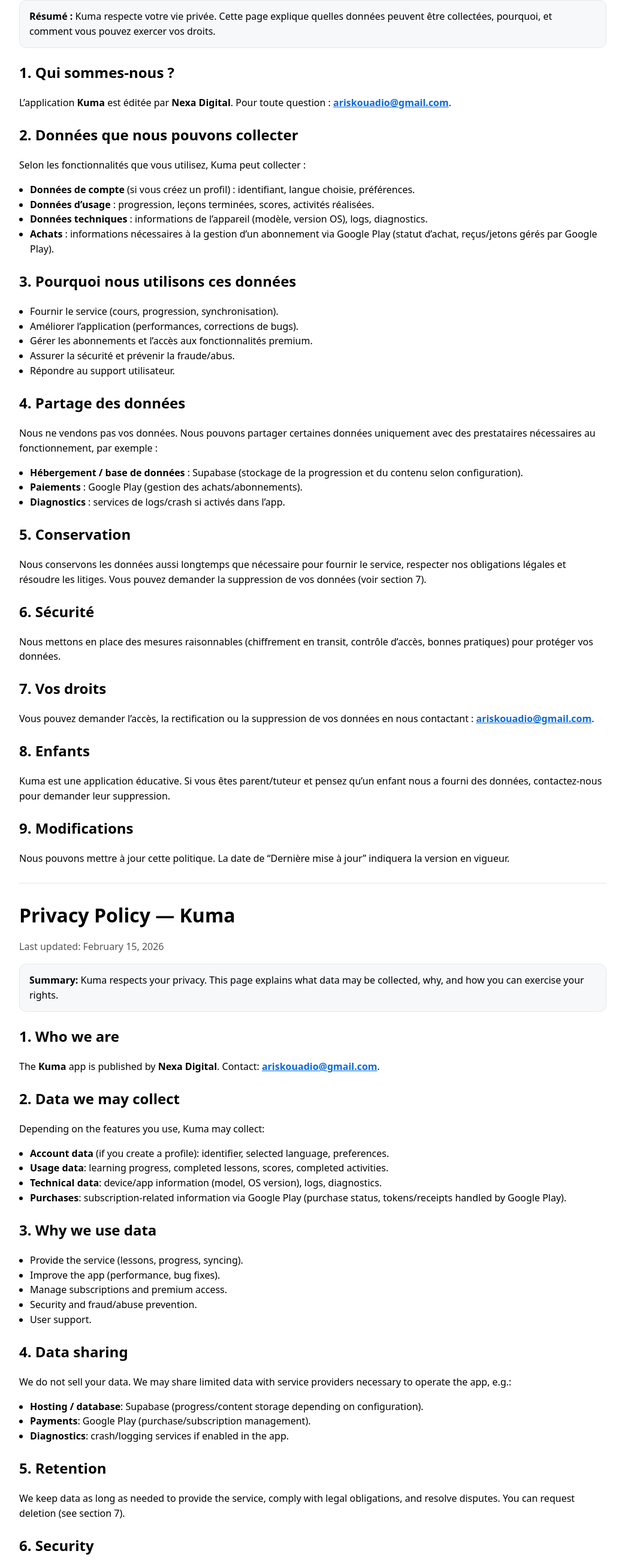
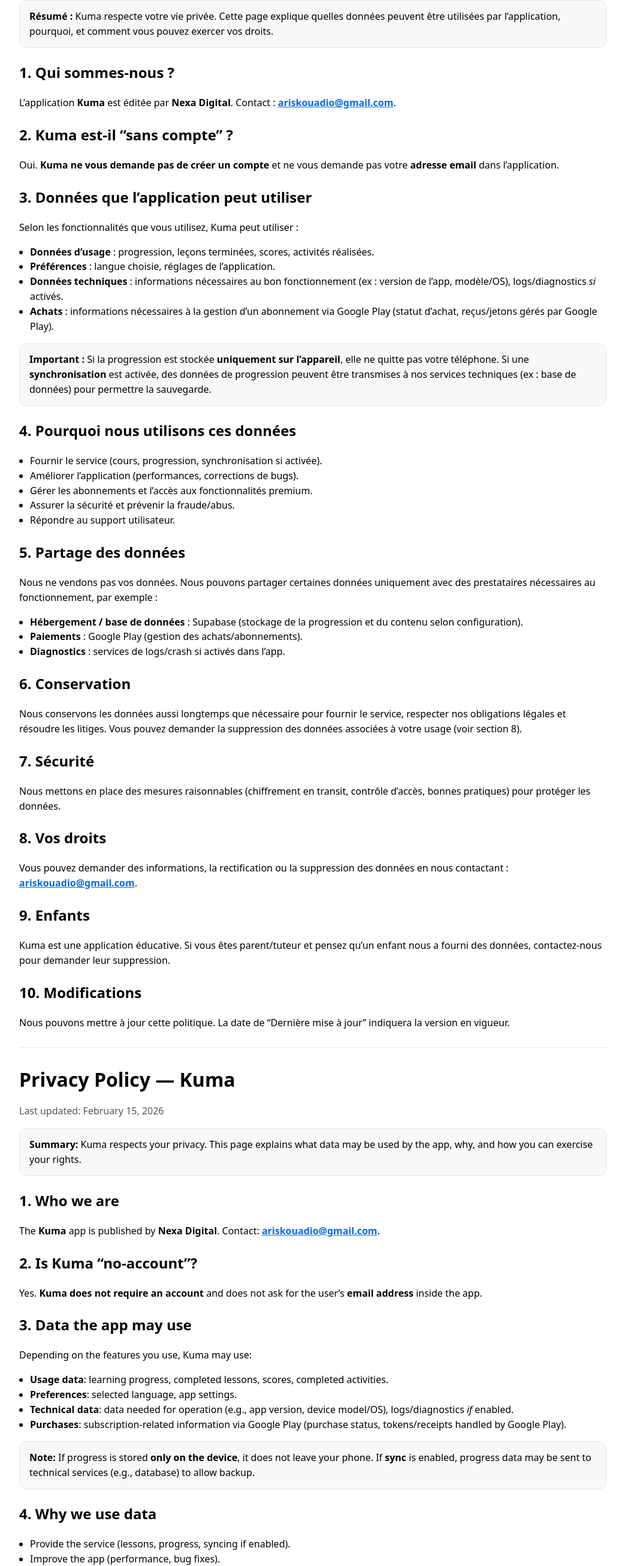
Before and after one commit to steedo1/steedo1.github.io, a plain HTML site: page kuma/politique-confidentialite/index.html in a window 1280 px wide. Shown: the part 146-2757 px from the top of the page at 60% size, without its empty margins (118-1161 px from the left). Drawn offline with Linux system fonts and the light colour scheme.

Commit message:
Update privacy policy language and structure

```diff
--- a/kuma/politique-confidentialite/index.html
+++ b/kuma/politique-confidentialite/index.html
@@ -15,6 +15,7 @@
     ul{padding-left:18px}
     a{color:#0969da}
     .contact{white-space:nowrap}
+    code{background:#f6f8fa;padding:2px 6px;border-radius:6px}
   </style>
 </head>
 <body>
@@ -22,36 +23,47 @@
   <p class="muted">Dernière mise à jour : 15 février 2026</p>
 
   <div class="box">
-    <strong>Résumé :</strong> Kuma respecte votre vie privée. Cette page explique quelles données peuvent être
-    collectées, pourquoi, et comment vous pouvez exercer vos droits.
+    <strong>Résumé :</strong> Kuma respecte votre vie privée. Cette page explique quelles données peuvent être utilisées
+    par l’application, pourquoi, et comment vous pouvez exercer vos droits.
   </div>
 
   <h2>1. Qui sommes-nous ?</h2>
   <p>
     L’application <strong>Kuma</strong> est éditée par <strong>Nexa Digital</strong>.
-    Pour toute question :
+    Contact :
     <strong class="contact"><a href="mailto:ariskouadio@gmail.com">ariskouadio@gmail.com</a></strong>.
   </p>
 
-  <h2>2. Données que nous pouvons collecter</h2>
-  <p>Selon les fonctionnalités que vous utilisez, Kuma peut collecter :</p>
+  <h2>2. Kuma est-il “sans compte” ?</h2>
+  <p>
+    Oui. <strong>Kuma ne vous demande pas de créer un compte</strong> et ne vous demande pas votre <strong>adresse email</strong>
+    dans l’application.
+  </p>
+
+  <h2>3. Données que l’application peut utiliser</h2>
+  <p>Selon les fonctionnalités que vous utilisez, Kuma peut utiliser :</p>
   <ul>
-    <li><strong>Données de compte</strong> (si vous créez un profil) : identifiant, langue choisie, préférences.</li>
     <li><strong>Données d’usage</strong> : progression, leçons terminées, scores, activités réalisées.</li>
-    <li><strong>Données techniques</strong> : informations de l’appareil (modèle, version OS), logs, diagnostics.</li>
+    <li><strong>Préférences</strong> : langue choisie, réglages de l’application.</li>
+    <li><strong>Données techniques</strong> : informations nécessaires au bon fonctionnement (ex : version de l’app, modèle/OS), logs/diagnostics <em>si</em> activés.</li>
     <li><strong>Achats</strong> : informations nécessaires à la gestion d’un abonnement via Google Play (statut d’achat, reçus/jetons gérés par Google Play).</li>
   </ul>
 
-  <h2>3. Pourquoi nous utilisons ces données</h2>
+  <div class="box">
+    <strong>Important :</strong> Si la progression est stockée <strong>uniquement sur l’appareil</strong>, elle ne quitte pas votre téléphone.
+    Si une <strong>synchronisation</strong> est activée, des données de progression peuvent être transmises à nos services techniques (ex : base de données) pour permettre la sauvegarde.
+  </div>
+
+  <h2>4. Pourquoi nous utilisons ces données</h2>
   <ul>
-    <li>Fournir le service (cours, progression, synchronisation).</li>
+    <li>Fournir le service (cours, progression, synchronisation si activée).</li>
     <li>Améliorer l’application (performances, corrections de bugs).</li>
     <li>Gérer les abonnements et l’accès aux fonctionnalités premium.</li>
     <li>Assurer la sécurité et prévenir la fraude/abus.</li>
     <li>Répondre au support utilisateur.</li>
   </ul>
 
-  <h2>4. Partage des données</h2>
+  <h2>5. Partage des données</h2>
   <p>
     Nous ne vendons pas vos données. Nous pouvons partager certaines données uniquement avec des prestataires
     nécessaires au fonctionnement, par exemple :
@@ -62,31 +74,31 @@
     <li><strong>Diagnostics</strong> : services de logs/crash si activés dans l’app.</li>
   </ul>
 
-  <h2>5. Conservation</h2>
+  <h2>6. Conservation</h2>
   <p>
     Nous conservons les données aussi longtemps que nécessaire pour fournir le service, respecter nos obligations
-    légales et résoudre les litiges. Vous pouvez demander la suppression de vos données (voir section 7).
+    légales et résoudre les litiges. Vous pouvez demander la suppression des données associées à votre usage (voir section 8).
   </p>
 
-  <h2>6. Sécurité</h2>
+  <h2>7. Sécurité</h2>
   <p>
     Nous mettons en place des mesures raisonnables (chiffrement en transit, contrôle d’accès, bonnes pratiques)
-    pour protéger vos données.
+    pour protéger les données.
   </p>
 
-  <h2>7. Vos droits</h2>
+  <h2>8. Vos droits</h2>
   <p>
-    Vous pouvez demander l’accès, la rectification ou la suppression de vos données en nous contactant :
+    Vous pouvez demander des informations, la rectification ou la suppression des données en nous contactant :
     <strong class="contact"><a href="mailto:ariskouadio@gmail.com">ariskouadio@gmail.com</a></strong>.
   </p>
 
-  <h2>8. Enfants</h2>
+  <h2>9. Enfants</h2>
   <p>
     Kuma est une application éducative. Si vous êtes parent/tuteur et pensez qu’un enfant nous a fourni des données,
     contactez-nous pour demander leur suppression.
   </p>
 
-  <h2>9. Modifications</h2>
+  <h2>10. Modifications</h2>
   <p>
     Nous pouvons mettre à jour cette politique. La date de “Dernière mise à jour” indiquera la version en vigueur.
   </p>
@@ -97,7 +109,7 @@
   <p class="muted">Last updated: February 15, 2026</p>
 
   <div class="box">
-    <strong>Summary:</strong> Kuma respects your privacy. This page explains what data may be collected, why,
+    <strong>Summary:</strong> Kuma respects your privacy. This page explains what data may be used by the app, why,
     and how you can exercise your rights.
   </div>
 
@@ -108,25 +120,36 @@
     <strong class="contact"><a href="mailto:ariskouadio@gmail.com">ariskouadio@gmail.com</a></strong>.
   </p>
 
-  <h2>2. Data we may collect</h2>
-  <p>Depending on the features you use, Kuma may collect:</p>
+  <h2>2. Is Kuma “no-account”?</h2>
+  <p>
+    Yes. <strong>Kuma does not require an account</strong> and does not ask for the user’s <strong>email address</strong>
+    inside the app.
+  </p>
+
+  <h2>3. Data the app may use</h2>
+  <p>Depending on the features you use, Kuma may use:</p>
   <ul>
-    <li><strong>Account data</strong> (if you create a profile): identifier, selected language, preferences.</li>
     <li><strong>Usage data</strong>: learning progress, completed lessons, scores, completed activities.</li>
-    <li><strong>Technical data</strong>: device/app information (model, OS version), logs, diagnostics.</li>
+    <li><strong>Preferences</strong>: selected language, app settings.</li>
+    <li><strong>Technical data</strong>: data needed for operation (e.g., app version, device model/OS), logs/diagnostics <em>if</em> enabled.</li>
     <li><strong>Purchases</strong>: subscription-related information via Google Play (purchase status, tokens/receipts handled by Google Play).</li>
   </ul>
 
-  <h2>3. Why we use data</h2>
+  <div class="box">
+    <strong>Note:</strong> If progress is stored <strong>only on the device</strong>, it does not leave your phone.
+    If <strong>sync</strong> is enabled, progress data may be sent to technical services (e.g., database) to allow backup.
+  </div>
+
+  <h2>4. Why we use data</h2>
   <ul>
-    <li>Provide the service (lessons, progress, syncing).</li>
+    <li>Provide the service (lessons, progress, syncing if enabled).</li>
     <li>Improve the app (performance, bug fixes).</li>
     <li>Manage subscriptions and premium access.</li>
     <li>Security and fraud/abuse prevention.</li>
     <li>User support.</li>
   </ul>
 
-  <h2>4. Data sharing</h2>
+  <h2>5. Data sharing</h2>
   <p>We do not sell your data. We may share limited data with service providers necessary to operate the app, e.g.:</p>
   <ul>
     <li><strong>Hosting / database</strong>: Supabase (progress/content storage depending on configuration).</li>
@@ -134,27 +157,25 @@
     <li><strong>Diagnostics</strong>: crash/logging services if enabled in the app.</li>
   </ul>
 
-  <h2>5. Retention</h2>
+  <h2>6. Retention</h2>
   <p>
     We keep data as long as needed to provide the service, comply with legal obligations, and resolve disputes.
-    You can request deletion (see section 7).
+    You can request deletion (see section 8).
   </p>
 
-  <h2>6. Security</h2>
-  <p>We apply reasonable measures (encryption in transit, access controls, best practices) to protect your data.</p>
+  <h2>7. Security</h2>
+  <p>We apply reasonable measures (encryption in transit, access controls, best practices) to protect data.</p>
 
-  <h2>7. Your rights</h2>
+  <h2>8. Your rights</h2>
   <p>
-    You may request access, correction, or deletion by contacting:
+    You may request information, correction, or deletion by contacting:
     <strong class="contact"><a href="mailto:ariskouadio@gmail.com">ariskouadio@gmail.com</a></strong>.
   </p>
 
-  <h2>8. Children</h2>
-  <p>
-    Kuma is an educational app. If you are a parent/guardian and believe a child provided data, contact us to request deletion.
-  </p>
+  <h2>9. Children</h2>
+  <p>Kuma is an educational app. If you are a parent/guardian and believe a child provided data, contact us to request deletion.</p>
 
-  <h2>9. Changes</h2>
+  <h2>10. Changes</h2>
   <p>We may update this policy. The “Last updated” date shows the current version.</p>
 </body>
 </html>
```
